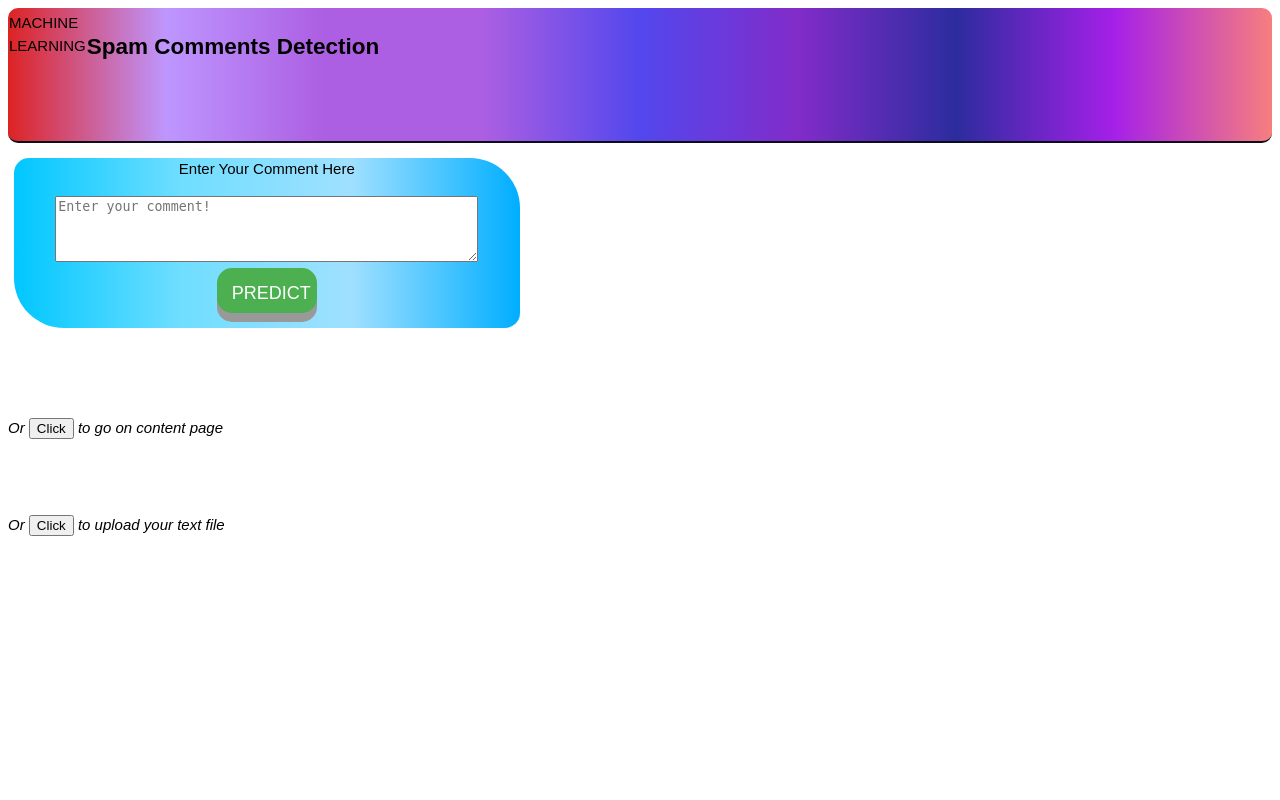
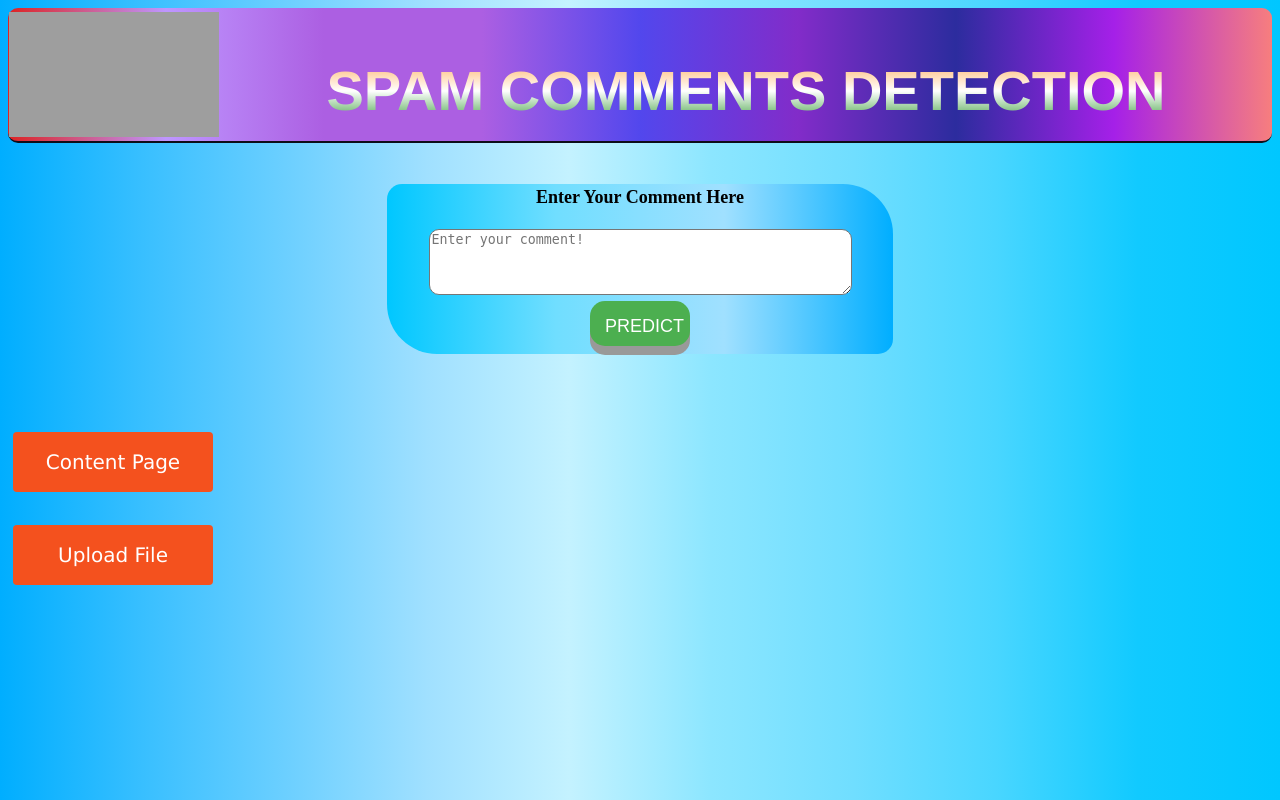
Before and after one commit to ShivanshGaur6096/SpamCommentDetection, a Flask app: page / in a window 1280 px wide. Run offline with Flask 2, Linux system fonts and the light colour scheme; parts of the project's set-up code (start-up, migrations or seed data) failed here and were passed over; grey boxes are pictures that could not be loaded.

Commit message:
Update home.html

```diff
--- a/templates/home.html
+++ b/templates/home.html
@@ -1,28 +1,36 @@
 <!DOCTYPE html>
 <html>
     <head>
+    <style>
+    textarea {
+    -webkit-border-radius: 5px;
+    -moz-border-radius: 5px;
+    border-radius: 10px;
+}
+     </style>
     	<title>Home</title>
     	<!-- <link rel="stylesheet" type="text/css" href="../static/css/styles.css"> -->
     	<link rel="stylesheet" type="text/css" href="{{ url_for('static', filename='css/styles.css') }}">
     </head>
-    <body style="background:url("https://atgbcentral.com/data/out/37/4214905-background-images-for-websites.jpg");">
+    <body> <!--style="background: url(https://coolbackgrounds.io/images/backgrounds/index/disco-dba865f1.png); background-size: 100% 100%;"-->
+    <!--style="background: url(https://sorenbouma.github.io/images/omniglot_header_dark.jpg); background-size: 100% 100%;"-->
 
         	<header>
 
             	 <div class="container">
             		<div id="brandname">
-            		MACHINE<br>
-        			LEARNING
+            		<img src="https://www.edjio.com/images/course-logo/machine-learning.png" height="125" width="210">
+            		<!-- MACHINE<br>LEARNING -->
         		</div>
-        		<h2>Spam Comments Detection</h2>
+        		<h1>SPAM COMMENTS DETECTION</h1>
 
             	</div>
-        	</header>
-
+        	</header><br>
+        <center>
     	<div class="ml-container">
 
 		<form action="{{ url_for('predict')}}" method="POST">
-		<p>Enter Your Comment Here</p>
+		<p style="font-family: Bradley Hand ITC; font-size: 18px;"><b>Enter Your Comment Here</b></p>
 		<!-- <input type="text" name="comment"/> -->
 		<textarea placeholder="Enter your comment!" name="comment" rows="4" cols="50"></textarea>		<br/>
 
@@ -32,12 +40,16 @@
 	</form>
 
 	</div>
+	</center>
 	<br/><br/><br/>
 
-	<p><i>Or <b><a href="/content"><button>Click</button></a></b> to go on content page</i></p><br/>
-<br/>
-	<p><i>Or <b><a href="/upload"><button>Click</button></a></b> to upload your text file</i></p><br/>
+	<button onclick="window.location.href='/content'"class="btn-sec" style="vertical-align:middle">
+    	<span>Content Page</span>
+    </button>
+	<br/><br/>
 
-
+	<button onclick="window.location.href='/upload'" class="btn-sec" style="vertical-align:middle">
+    	<span>Upload File</span>
+	</button>
 </body>
 </html>
```
